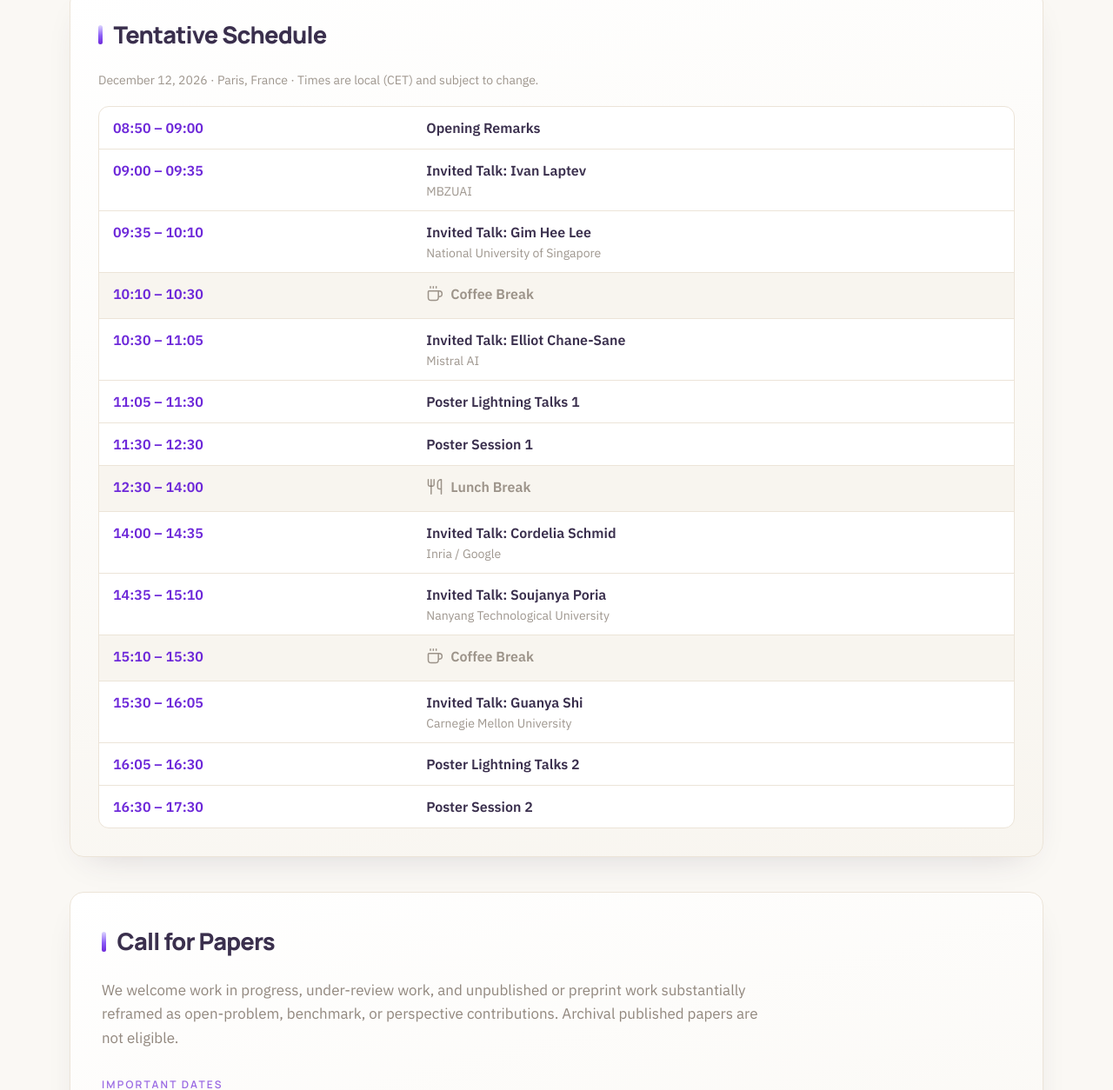
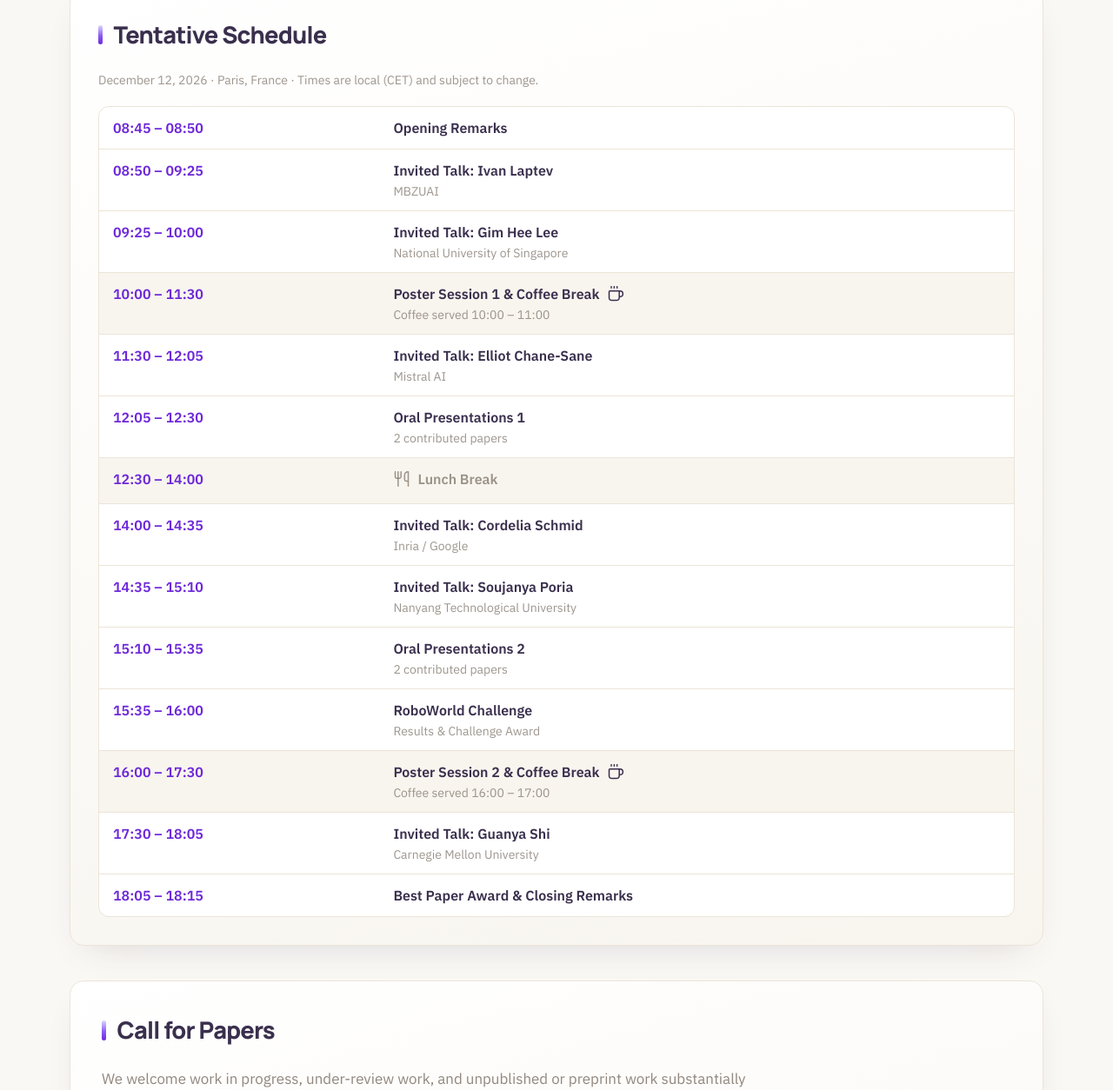
Before and after one commit to robotpad2026/robotpad2026.github.io, a plain HTML site: page index.html in a window 1280 px wide. Shown: the part 2504-3758 px from the top of the page at 87% size. Drawn offline with nearby package versions, Linux system fonts and the light colour scheme.

Commit message:
Add Guanya Shi as speaker and update schedule to conference time slots
Co-Authored-By: Claude Opus 5.5 <noreply@anthropic.com>

```diff
--- a/index.html
+++ b/index.html
@@ -334,48 +334,44 @@
                 <table class="w-full text-left text-[1rem]">
                     <tbody class="divide-y divide-[#ece4d8]">
                         <tr>
-                            <td class="whitespace-nowrap px-4 py-3 align-top font-semibold tabular-nums text-accent">08:50 – 09:00</td>
+                            <td class="whitespace-nowrap px-4 py-3 align-top font-semibold tabular-nums text-accent">08:45 – 08:50</td>
                             <td class="px-4 py-3">
                                 <p class="font-semibold text-ink">Opening Remarks</p>
                             </td>
                         </tr>
                         <tr>
-                            <td class="whitespace-nowrap px-4 py-3 align-top font-semibold tabular-nums text-accent">09:00 – 09:35</td>
+                            <td class="whitespace-nowrap px-4 py-3 align-top font-semibold tabular-nums text-accent">08:50 – 09:25</td>
                             <td class="px-4 py-3">
                                 <p class="font-semibold text-ink">Invited Talk: Ivan Laptev</p>
                                 <p class="mt-0.5 text-sm text-muted/70">MBZUAI</p>
                             </td>
                         </tr>
                         <tr>
-                            <td class="whitespace-nowrap px-4 py-3 align-top font-semibold tabular-nums text-accent">09:35 – 10:10</td>
+                            <td class="whitespace-nowrap px-4 py-3 align-top font-semibold tabular-nums text-accent">09:25 – 10:00</td>
                             <td class="px-4 py-3">
                                 <p class="font-semibold text-ink">Invited Talk: Gim Hee Lee</p>
                                 <p class="mt-0.5 text-sm text-muted/70">National University of Singapore</p>
                             </td>
                         </tr>
                         <tr class="bg-[#f8f5ef]">
-                            <td class="whitespace-nowrap px-4 py-3 align-top font-semibold tabular-nums text-accent">10:10 – 10:30</td>
+                            <td class="whitespace-nowrap px-4 py-3 align-top font-semibold tabular-nums text-accent">10:00 – 11:30</td>
                             <td class="px-4 py-3">
-                                <p class="inline-flex items-center gap-2 font-semibold text-muted/70"><svg class="h-5 w-5 shrink-0" fill="none" stroke="currentColor" stroke-width="1.8" stroke-linecap="round" stroke-linejoin="round" viewBox="0 0 24 24" aria-hidden="true"><path d="M10 2v2"/><path d="M14 2v2"/><path d="M6 2v2"/><path d="M16 8a1 1 0 0 1 1 1v8a4 4 0 0 1-4 4H7a4 4 0 0 1-4-4V9a1 1 0 0 1 1-1h14a4 4 0 1 1 0 8h-1"/></svg>Coffee Break</p>
+                                <p class="inline-flex items-center gap-2 font-semibold text-ink">Poster Session 1 &amp; Coffee Break<svg class="h-5 w-5 shrink-0" fill="none" stroke="currentColor" stroke-width="1.8" stroke-linecap="round" stroke-linejoin="round" viewBox="0 0 24 24" aria-hidden="true"><path d="M10 2v2"/><path d="M14 2v2"/><path d="M6 2v2"/><path d="M16 8a1 1 0 0 1 1 1v8a4 4 0 0 1-4 4H7a4 4 0 0 1-4-4V9a1 1 0 0 1 1-1h14a4 4 0 1 1 0 8h-1"/></svg></p>
+                                <p class="mt-0.5 text-sm text-muted/70">Coffee served 10:00 – 11:00</p>
                             </td>
                         </tr>
                         <tr>
-                            <td class="whitespace-nowrap px-4 py-3 align-top font-semibold tabular-nums text-accent">10:30 – 11:05</td>
+                            <td class="whitespace-nowrap px-4 py-3 align-top font-semibold tabular-nums text-accent">11:30 – 12:05</td>
                             <td class="px-4 py-3">
                                 <p class="font-semibold text-ink">Invited Talk: Elliot Chane-Sane</p>
                                 <p class="mt-0.5 text-sm text-muted/70">Mistral AI</p>
                             </td>
                         </tr>
                         <tr>
-                            <td class="whitespace-nowrap px-4 py-3 align-top font-semibold tabular-nums text-accent">11:05 – 11:30</td>
+                            <td class="whitespace-nowrap px-4 py-3 align-top font-semibold tabular-nums text-accent">12:05 – 12:30</td>
                             <td class="px-4 py-3">
-                                <p class="font-semibold text-ink">Poster Lightning Talks 1</p>
-                            </td>
-                        </tr>
-                        <tr>
-                            <td class="whitespace-nowrap px-4 py-3 align-top font-semibold tabular-nums text-accent">11:30 – 12:30</td>
-                            <td class="px-4 py-3">
-                                <p class="font-semibold text-ink">Poster Session 1</p>
+                                <p class="font-semibold text-ink">Oral Presentations 1</p>
+                                <p class="mt-0.5 text-sm text-muted/70">2 contributed papers</p>
                             </td>
                         </tr>
                         <tr class="bg-[#f8f5ef]">
@@ -398,29 +394,38 @@
                                 <p class="mt-0.5 text-sm text-muted/70">Nanyang Technological University</p>
                             </td>
                         </tr>
-                        <tr class="bg-[#f8f5ef]">
-                            <td class="whitespace-nowrap px-4 py-3 align-top font-semibold tabular-nums text-accent">15:10 – 15:30</td>
+                        <tr>
+                            <td class="whitespace-nowrap px-4 py-3 align-top font-semibold tabular-nums text-accent">15:10 – 15:35</td>
                             <td class="px-4 py-3">
-                                <p class="inline-flex items-center gap-2 font-semibold text-muted/70"><svg class="h-5 w-5 shrink-0" fill="none" stroke="currentColor" stroke-width="1.8" stroke-linecap="round" stroke-linejoin="round" viewBox="0 0 24 24" aria-hidden="true"><path d="M10 2v2"/><path d="M14 2v2"/><path d="M6 2v2"/><path d="M16 8a1 1 0 0 1 1 1v8a4 4 0 0 1-4 4H7a4 4 0 0 1-4-4V9a1 1 0 0 1 1-1h14a4 4 0 1 1 0 8h-1"/></svg>Coffee Break</p>
+                                <p class="font-semibold text-ink">Oral Presentations 2</p>
+                                <p class="mt-0.5 text-sm text-muted/70">2 contributed papers</p>
                             </td>
                         </tr>
                         <tr>
-                            <td class="whitespace-nowrap px-4 py-3 align-top font-semibold tabular-nums text-accent">15:30 – 16:05</td>
+                            <td class="whitespace-nowrap px-4 py-3 align-top font-semibold tabular-nums text-accent">15:35 – 16:00</td>
+                            <td class="px-4 py-3">
+                                <p class="font-semibold text-ink">RoboWorld Challenge</p>
+                                <p class="mt-0.5 text-sm text-muted/70">Results &amp; Challenge Award</p>
+                            </td>
+                        </tr>
+                        <tr class="bg-[#f8f5ef]">
+                            <td class="whitespace-nowrap px-4 py-3 align-top font-semibold tabular-nums text-accent">16:00 – 17:30</td>
+                            <td class="px-4 py-3">
+                                <p class="inline-flex items-center gap-2 font-semibold text-ink">Poster Session 2 &amp; Coffee Break<svg class="h-5 w-5 shrink-0" fill="none" stroke="currentColor" stroke-width="1.8" stroke-linecap="round" stroke-linejoin="round" viewBox="0 0 24 24" aria-hidden="true"><path d="M10 2v2"/><path d="M14 2v2"/><path d="M6 2v2"/><path d="M16 8a1 1 0 0 1 1 1v8a4 4 0 0 1-4 4H7a4 4 0 0 1-4-4V9a1 1 0 0 1 1-1h14a4 4 0 1 1 0 8h-1"/></svg></p>
+                                <p class="mt-0.5 text-sm text-muted/70">Coffee served 16:00 – 17:00</p>
+                            </td>
+                        </tr>
+                        <tr>
+                            <td class="whitespace-nowrap px-4 py-3 align-top font-semibold tabular-nums text-accent">17:30 – 18:05</td>
                             <td class="px-4 py-3">
                                 <p class="font-semibold text-ink">Invited Talk: Guanya Shi</p>
                                 <p class="mt-0.5 text-sm text-muted/70">Carnegie Mellon University</p>
                             </td>
                         </tr>
                         <tr>
-                            <td class="whitespace-nowrap px-4 py-3 align-top font-semibold tabular-nums text-accent">16:05 – 16:30</td>
+                            <td class="whitespace-nowrap px-4 py-3 align-top font-semibold tabular-nums text-accent">18:05 – 18:15</td>
                             <td class="px-4 py-3">
-                                <p class="font-semibold text-ink">Poster Lightning Talks 2</p>
-                            </td>
-                        </tr>
-                        <tr>
-                            <td class="whitespace-nowrap px-4 py-3 align-top font-semibold tabular-nums text-accent">16:30 – 17:30</td>
-                            <td class="px-4 py-3">
-                                <p class="font-semibold text-ink">Poster Session 2</p>
+                                <p class="font-semibold text-ink">Best Paper Award &amp; Closing Remarks</p>
                             </td>
                         </tr>
                     </tbody>
```
